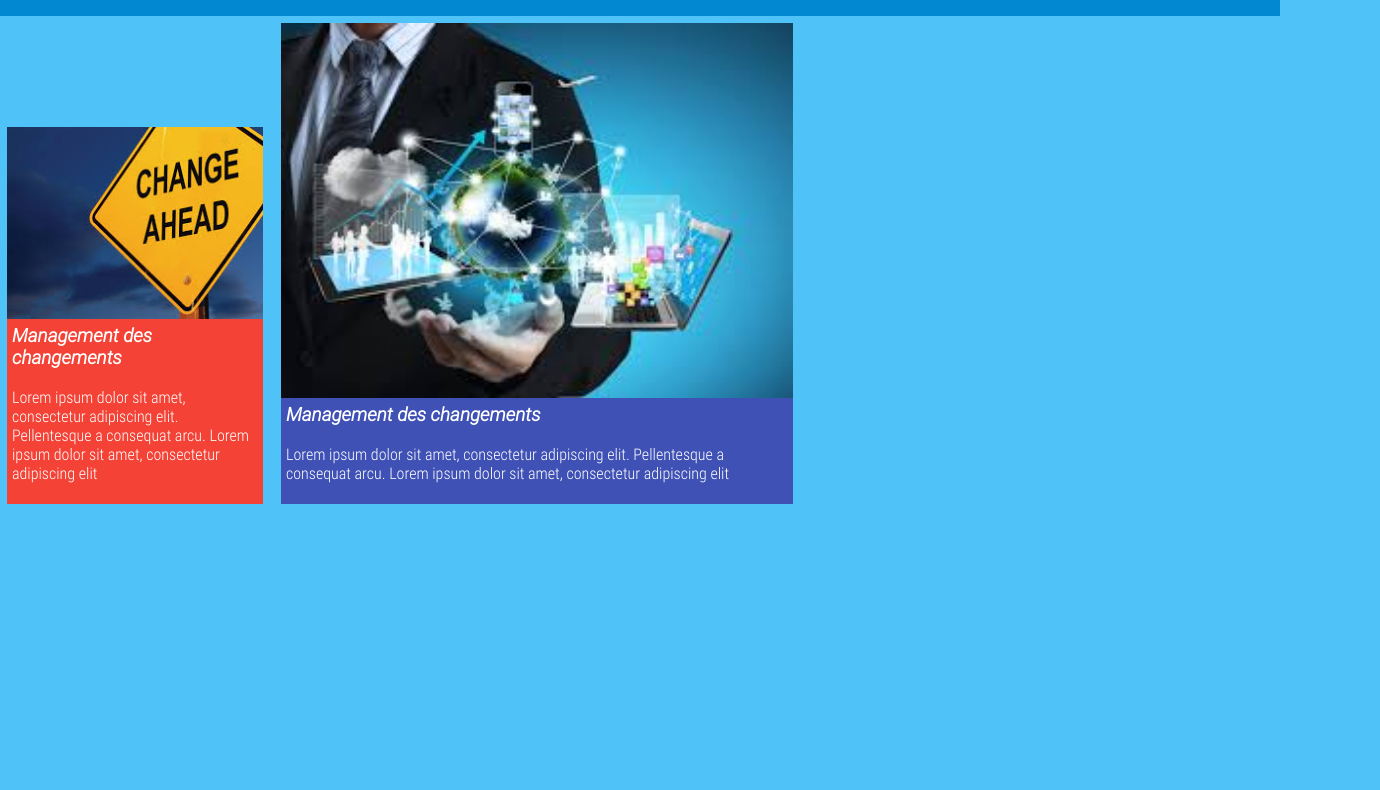
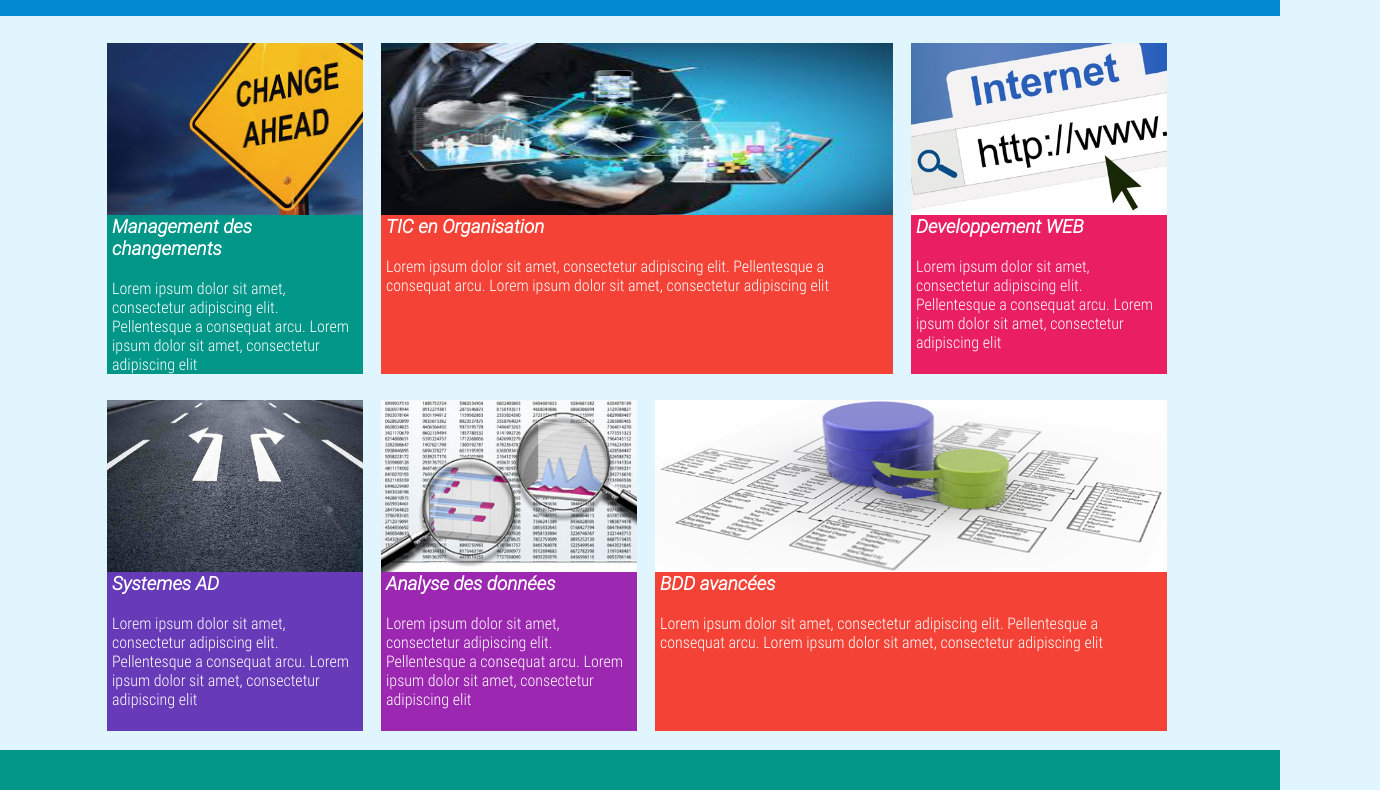
Before and after one commit to stardz/ProjetWeb, a plain HTML site: page acceuil.html in a window 1280 px wide. Shown: the part 64-854 px from the top of the page, 1380 px wide, since content can reach past the window. Before the commit the page ends 800 px from the top, so only its background shows below. Drawn offline with Linux system fonts and the light colour scheme.

Commit message:
Acceuil 1/2

```diff
--- a/acceuil.html
+++ b/acceuil.html
@@ -33,7 +33,7 @@
 			<div id="modsContainer">
 					<div class="moduleDivS">
 						<div id="imagMpsi">
-							<img src="images/mpsi.jpg" />
+							<img src="images/mpsi.png" />
 						</div>
 						<div id="descMpsi">
 							<h3 class="titleDesc">Management des changements</h3>
@@ -46,10 +46,10 @@
 					</div>
 					<div class="moduleDivL">
 						<div id="imagTICO">
-							<img src="images/tico.jpg" />
+							<img src="images/tico.png" />
 						</div>
 						<div id="descTico">
-							<h3 class="titleDesc">Management des changements</h3>
+							<h3 class="titleDesc">TIC en Organisation</h3>
 							<p class="textDesc">
 								Lorem ipsum dolor sit amet, consectetur
 								adipiscing elit. Pellentesque a consequat arcu.
@@ -57,11 +57,72 @@
 							</p>
 						</div>
 					</div>
+					<div class="moduleDivS">
+						<div id="imagWeb">
+							<img src="images/web.jpg" />
+						</div>
+						<div id="descWeb">
+							<h3 class="titleDesc">Developpement WEB</h3>
+							<p class="textDesc">
+								Lorem ipsum dolor sit amet, consectetur
+								adipiscing elit. Pellentesque a consequat arcu.
+								Lorem ipsum dolor sit amet, consectetur adipiscing elit
+							</p>
+						</div>
+					</div>
+					<div class="moduleDivS">
+						<div id="imagSiad">
+							<img src="images/siad.jpg" />
+						</div>
+						<div id="descSiad">
+							<h3 class="titleDesc">Systemes AD</h3>
+							<p class="textDesc">
+								Lorem ipsum dolor sit amet, consectetur
+								adipiscing elit. Pellentesque a consequat arcu.
+								Lorem ipsum dolor sit amet, consectetur adipiscing elit
+							</p>
+						</div>
+					</div>
+					<div class="moduleDivS" >
+						<div id="imagAnad">
+							<img src="images/anad.jpg" />
+						</div>
+						<div id="descAnad">
+							<h3 class="titleDesc">Analyse des données</h3>
+							<p class="textDesc">
+								Lorem ipsum dolor sit amet, consectetur
+								adipiscing elit. Pellentesque a consequat arcu.
+								Lorem ipsum dolor sit amet, consectetur adipiscing elit
+							</p>
+						</div>
+					</div>
+					<div class="moduleDivL">
+						<div id="imagBda">
+							<img src="images/bdd.jpg" />
+						</div>
+						<div id="descBda">
+							<h3 class="titleDesc">BDD avancées</h3>
+							<p class="textDesc">
+								Lorem ipsum dolor sit amet, consectetur
+								adipiscing elit. Pellentesque a consequat arcu.
+								Lorem ipsum dolor sit amet, consectetur adipiscing elit
+							</p>
+						</div>
+					</div>
+
 			</div>
 
+            <div id="mpsiPlan">
 
+            </div>
 			<footer>
-
+				<ul>
+					<li><a href="#"><img src="images/fbook.png" /></a></li>
+					<li><a href="#"><img src="images/twitter.png" /></a></li>
+					<li><a href="#"><img src="images/gplus.png" /></a></li>
+					<li><a href="#"><img src="images/youtube.png" /></a></li>
+				</ul>
+				<h4>© Tous droits réservés 2014-2015</h4>
 			</footer>
 			</div>
 
--- a/style.css
+++ b/style.css
@@ -2,7 +2,7 @@ body {
 	margin: 0px;
 	padding: 0px;
 	width:100%;
-	background-color: #4FC3F7;
+	background-color: #E1F5FE;
 }
 #logoSpace{
 	position:fixed;
@@ -53,18 +53,18 @@ nav ul li:hover{
  * Divs modules
  */
 #modsContainer{
-	position: absolute;
-	top: 10%;
 	width: 100%;
+	height:100%;
+	padding-top: 100px;
+	padding-left: 100px;
+	vertical-align: top;
 }
 .moduleDivS{
 	width: 20%;
-	height: 42%;
+	height: 343px;
 	margin: 7px;
 	display: inline-block;
-	/*-webkit-box-shadow: 0 0 4px rgba(0, 0, 0, 0.2), inset 0 0 50px rgba(0, 0, 0, 0.1);
-	 *
-	 */
+	vertical-align: top;
 }
 .moduleDivS #imagMpsi{
 	display: block;
@@ -76,12 +76,71 @@ nav ul li:hover{
 }
 .moduleDivS #descMpsi{
 	display: block;
-	background-color: #F44336;
+	background-color: #009688;
 	margin-top:-22px;
 	color: white;
 	height: 50%;
 	padding: 5px;
 }
+/*
+ *  SIAD
+ */
+.moduleDivS #imagSiad{
+	display: block;
+	height: 50%;
+}
+.moduleDivS #imagSiad img{
+	width: 100%;
+	height: 100%;
+}
+.moduleDivS #descSiad{
+	display: block;
+	background-color: #673AB7;
+	margin-top:-22px;
+	color: white;
+	height: 50%;
+	padding: 5px;
+}
+/*
+ * ANAD
+ */
+.moduleDivS #imagAnad{
+	display: block;
+	height: 50%;
+}
+.moduleDivS #imagAnad img{
+	width: 100%;
+	height: 100%;
+}
+.moduleDivS #descAnad{
+	display: block;
+	background-color: #9C27B0;
+	margin-top:-22px;
+	color: white;
+	height: 50%;
+	padding: 5px;
+}/*
+  * WEB
+  */
+ .moduleDivS #imagWeb{
+	display: block;
+	height: 50%;
+}
+.moduleDivS #imagWeb img{
+	width: 100%;
+	height: 100%;
+}
+.moduleDivS #descWeb{
+	display: block;
+	background-color: #E91E63;
+	margin-top:-22px;
+	color: white;
+	height: 50%;
+	padding: 5px;
+}
+/*
+ * Style des textes des divs
+ */
 .textDesc{
 	font-family:CondensedGoogle ;
 }
@@ -93,12 +152,10 @@ nav ul li:hover{
  */
 .moduleDivL{
 	width: 40%;
-	height: 42%;
+	height: 343px;
 	margin: 7px;
 	display: inline-block;
-	/*-webkit-box-shadow: 0 0 4px rgba(0, 0, 0, 0.2), inset 0 0 50px rgba(0, 0, 0, 0.1);
-	 *
-	 */
+	vertical-align: top;
 }
 .moduleDivL #imagTICO{
 	display: block;
@@ -110,11 +167,61 @@ nav ul li:hover{
 }
 .moduleDivL #descTico{
 	display: block;
-	background-color: #3F51B5;
+	background-color: #F44336;
 	margin-top:-22px;
 	color: white;
 	height: 50%;
 	padding: 5px;
+}
+.moduleDivL #imagBda{
+	display: block;
+	height: 50%;
+}
+.moduleDivL #imagBda img{
+	width: 100%;
+	height: 100%;
+}
+.moduleDivL #descBda{
+	display: block;
+	background-color: #F44336;
+	margin-top:-22px;
+	color: white;
+	height: 50%;
+	padding: 5px;
+}
+/*
+ * Footer
+ */
+footer{
+	background-color: #03A9F4;
+	height: 100px;
+	padding-left: 37%
+}
+footer ul li{
+
+	padding-top:10px;
+	display: inline-block;
+	margin-left: 5px;
+}
+footer ul li img{
+	width: 50px;
+}
+footer ul{
+    list-style: none;
+}
+footer h4{
+	color: white;
+	padding-left: 45px;
+	padding-top: 0px;
+	margin-top: 0px;
+}
+/*
+ * Details des cours
+ */
+#mpsiPlan{
+	height: 814px;
+	width:100%;
+	background-color: #009688;
 }
 /*
  * Fonts
```
Also changed, not shown: images/anad.jpg (added), images/bdd.jpg (added), images/fbook.png (added), images/gplus.png (added), images/li.png (added), images/mpsi.png (added), images/siad.jpg (added), images/social21.png (added), images/tico.png (added), images/twitter.png (added), images/web.jpg (added), images/youtube.png (added).
